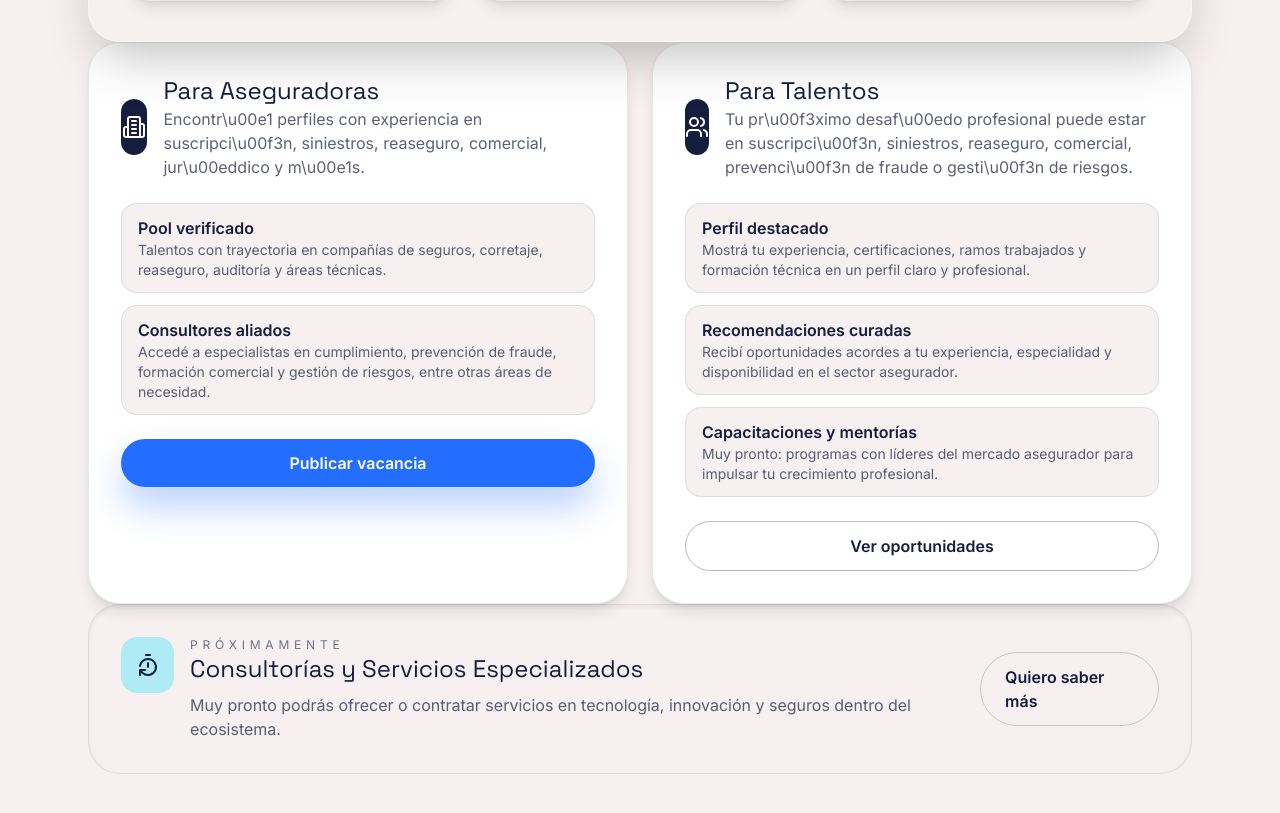
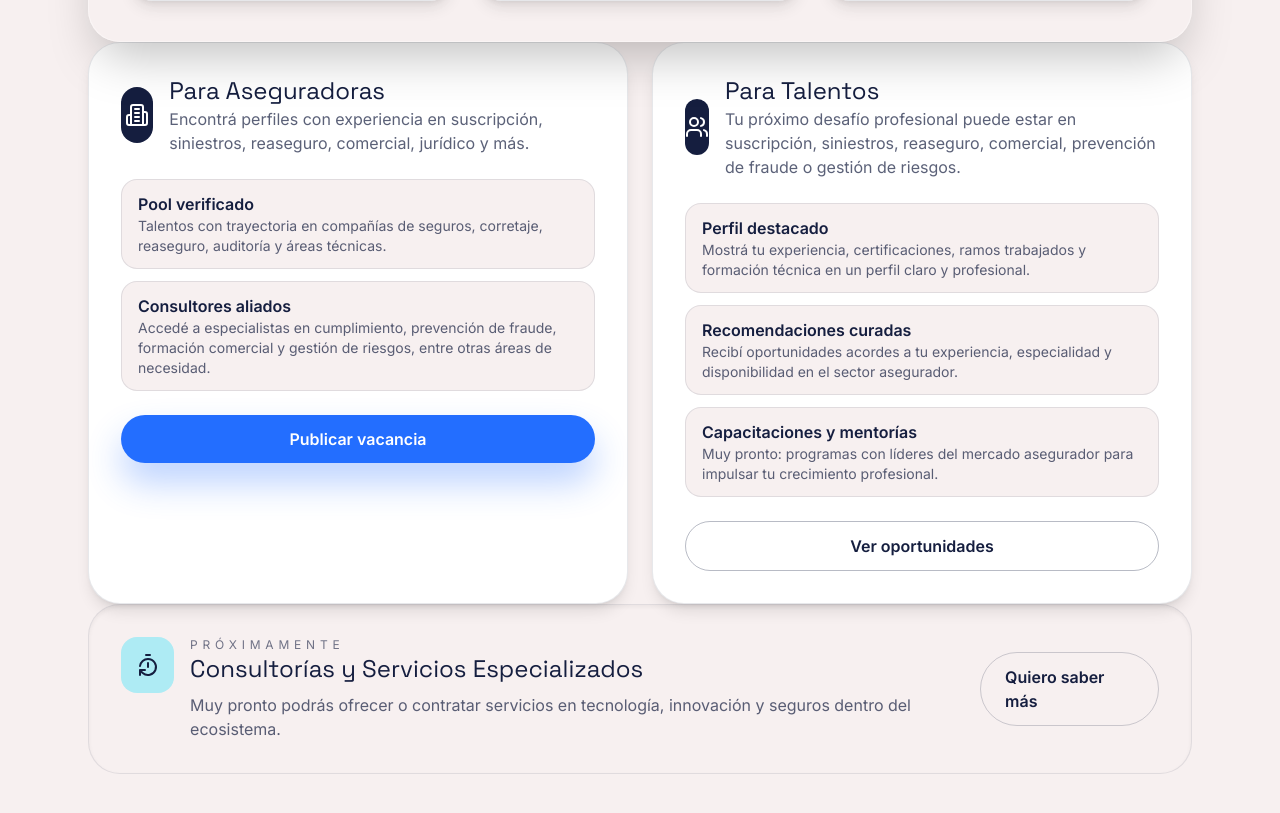
Before and after one commit to gul1b3rg/capi-hub-talentos, a React (Vite) app: page /inicio in a window 1280 px wide. Shown: the part 1678-2491 px from the top of the page. Built offline with nearby package versions, Linux system fonts and the light colour scheme.

Commit message:
correccción de carácteres en sección audiencia

```diff
--- a/src/sections/AudienceSections.tsx
+++ b/src/sections/AudienceSections.tsx
@@ -51,14 +51,14 @@ const AudienceSections = () => (
     <div className="grid gap-6 md:grid-cols-2">
       <Card
         title="Para Aseguradoras"
-        description="Encontr\u00e1 perfiles con experiencia en suscripci\u00f3n, siniestros, reaseguro, comercial, jur\u00eddico y m\u00e1s."
+        description="Encontrá perfiles con experiencia en suscripción, siniestros, reaseguro, comercial, jurídico y más."
         items={companyHighlights}
         icon={LuBuilding2}
         cta={{ label: 'Publicar vacancia', to: '/publicar', variant: 'primary' }}
       />
       <Card
         title="Para Talentos"
-        description="Tu pr\u00f3ximo desaf\u00edo profesional puede estar en suscripci\u00f3n, siniestros, reaseguro, comercial, prevenci\u00f3n de fraude o gesti\u00f3n de riesgos."
+        description="Tu próximo desafío profesional puede estar en suscripción, siniestros, reaseguro, comercial, prevención de fraude o gestión de riesgos."
         items={talentHighlights}
         icon={LuUsers}
         cta={{ label: 'Ver oportunidades', to: '/vacancias', variant: 'secondary' }}
```
